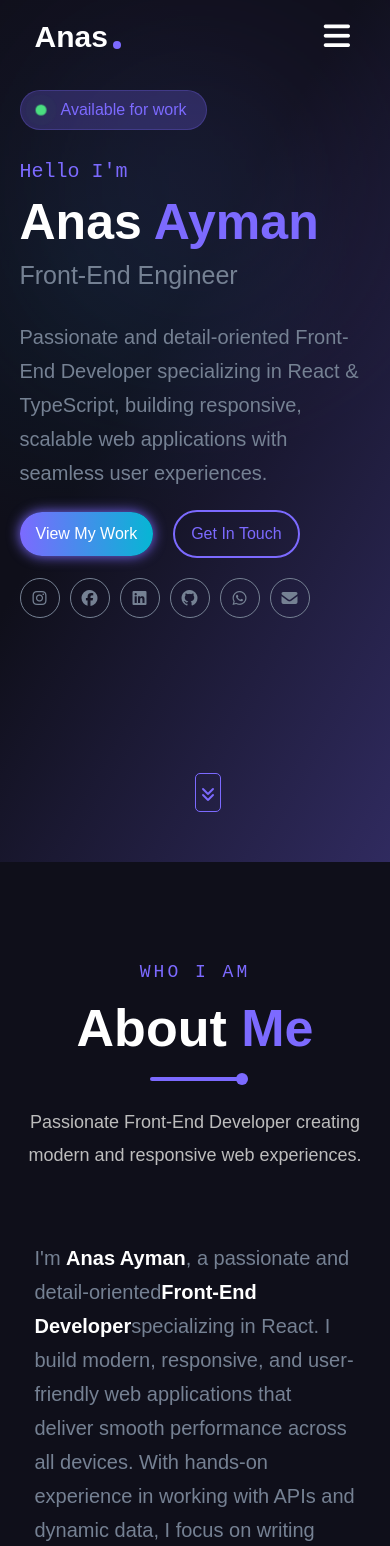
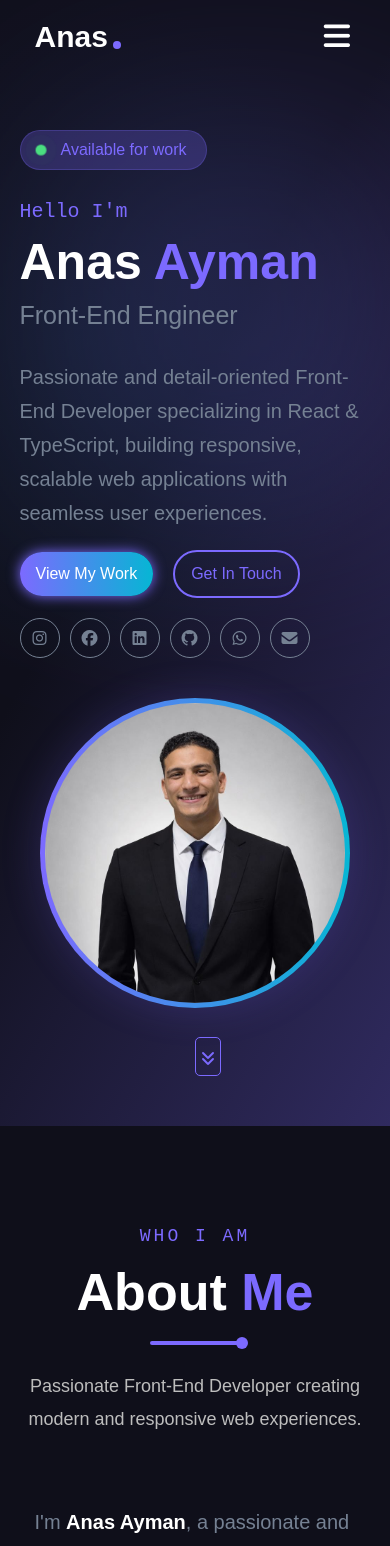
Before and after one commit to anasaymanay-dev/React-Portfolio, a React (Vite) app: page / in a window 390 px wide. Shown: the top 1546 px of the page. Built offline with nearby package versions, Linux system fonts and the light colour scheme.

Commit message:
return image of hero section

```diff
--- a/src/Components/hero/Hero.css
+++ b/src/Components/hero/Hero.css
@@ -2,6 +2,7 @@
   position: relative;
   color: #fff;
   background-image: var(--hero-gradient);
+  overflow-x: hidden;
 }
 
 .hero::before {
@@ -143,32 +144,19 @@
 @media (max-width: 991px) {
   .hero .container {
     flex-direction: column;
-    padding: 90px 0 70px;
+    padding: 120px 0 90px;
+    gap: 40px;
   }
-
-  .hero-image {
-    display: none;
-  }
-
   .hero-content {
     align-self: flex-start;
+    margin-top: 10px;
   }
 
   .hero-title h1 {
     font-size: 50px;
   }
-
-  .hero .social-icons {
-    margin-bottom: 20px;
-  }
-}
-
-@media (max-width: 767px) {
-  .hero::before {
-    width: 200px;
-    height: 200px;
-    left: 50%;
-    transform: translateX(-50%);
+  .hero-image {
+    margin-bottom: 10px;
   }
 }
 
```
Also changed, not shown: src/Components/hero/Hero.jsx (line endings or trailing spaces).
